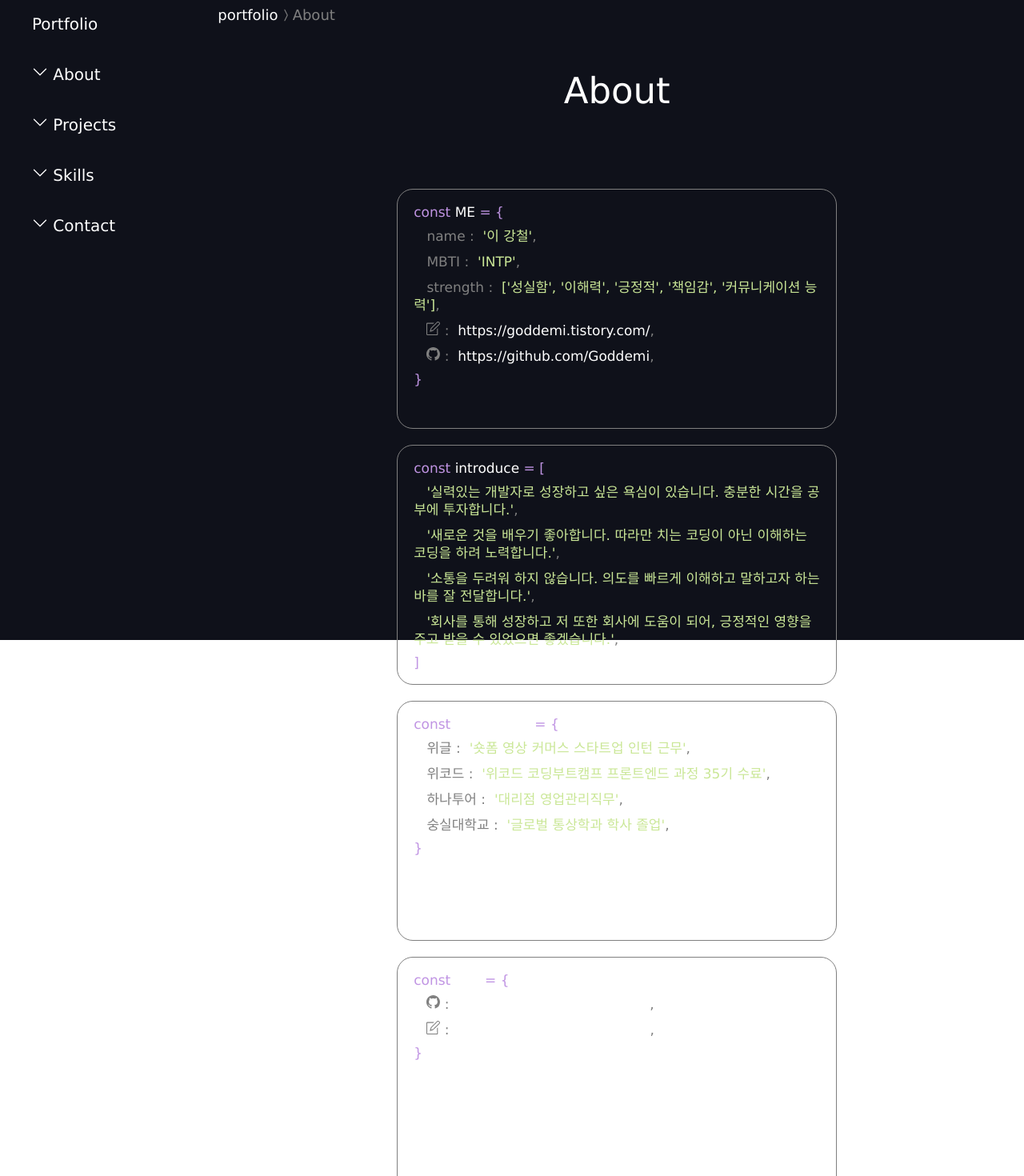
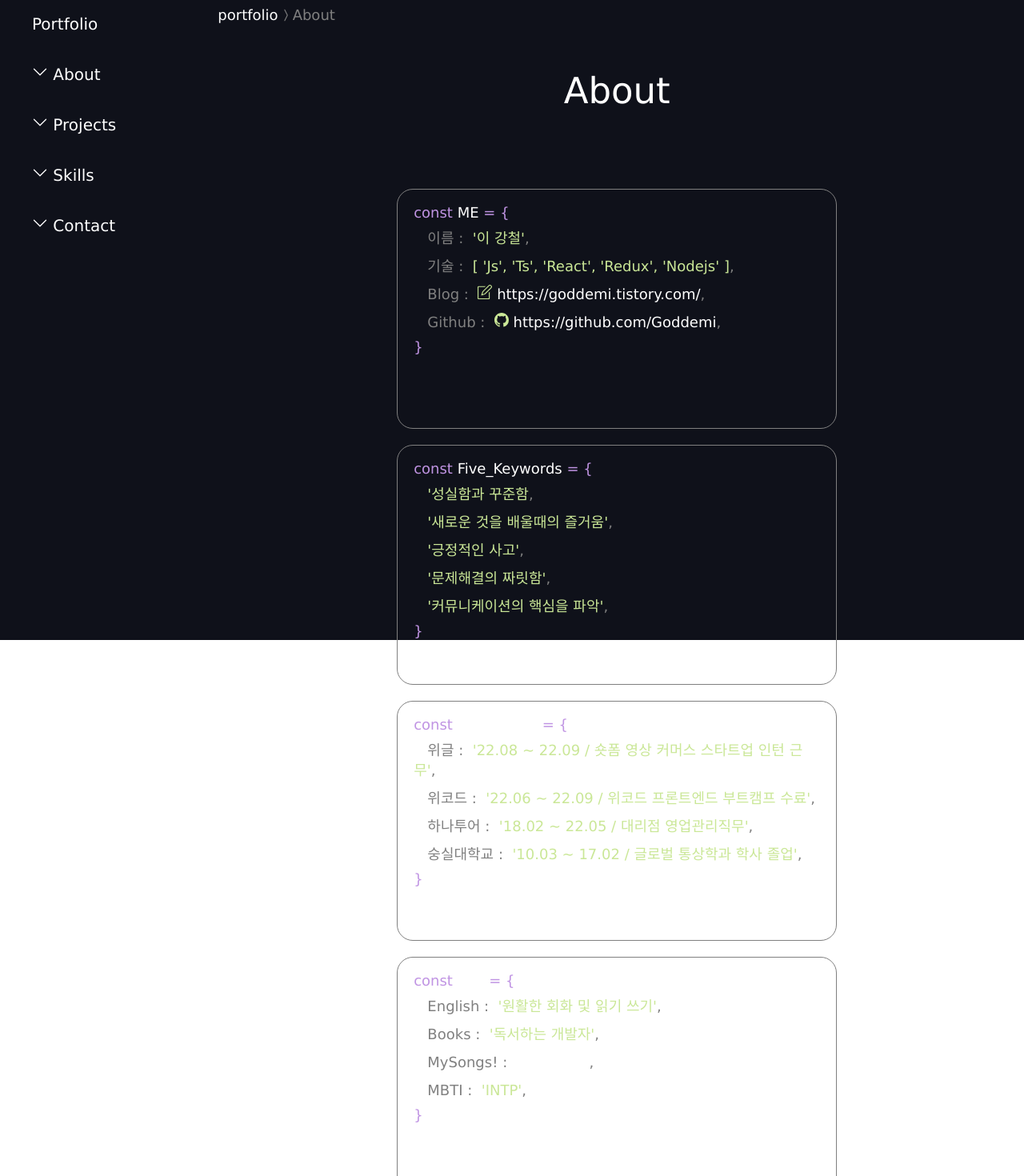
Before and after one commit to Goddemi/Portfolio, a React (Create React App) app in the folder client/: page /about in a window 1280 px wide. Shown: the top 1470 px of the page at 80% size. Built offline with nearby package versions, Linux system fonts and the light colour scheme.

Commit message:
Add : about페이지 데이터 수정완료

```diff
--- a/client/src/assets/AboutData.tsx
+++ b/client/src/assets/AboutData.tsx
@@ -3,65 +3,91 @@ import { BsGithub } from "react-icons/bs";
 import { SlNote } from "react-icons/sl";
 
 const gitHubLink = (
-  <a href="https://github.com/Goddemi">https://github.com/Goddemi</a>
+  <>
+    <BsGithub />{" "}
+    <a href="https://github.com/Goddemi">https://github.com/Goddemi</a>
+  </>
 );
 
 const blogLink = (
-  <a href="https://goddemi.tistory.com/">https://goddemi.tistory.com/</a>
+  <>
+    <SlNote />{" "}
+    <a href="https://goddemi.tistory.com/">https://goddemi.tistory.com/</a>
+  </>
+);
+
+const melonLink = (
+  <a href="https://www.melon.com/artist/timeline.htm?artistId=944866">
+    MelonLink
+  </a>
 );
 
 export const AboutData = [
   {
     variable: "ME",
     content: [
-      { keyName: "name", value: "'이 강철'" },
-      { keyName: "MBTI", value: "'INTP'" },
+      { keyName: "이름", value: "'이 강철'" },
+
       {
-        keyName: "strength",
-        value: "['성실함', '이해력', '긍정적', '책임감', '커뮤니케이션 능력']",
+        keyName: "기술",
+        value: "[ 'Js', 'Ts', 'React', 'Redux', 'Nodejs' ]",
       },
-      { keyName: <SlNote />, value: blogLink },
-      { keyName: <BsGithub />, value: gitHubLink },
+      { keyName: "Blog", value: blogLink },
+      { keyName: "Github", value: gitHubLink },
     ],
   },
   {
-    variable: "introduce",
+    variable: "Five_Keywords",
     content: [
+      { value: "'성실함과 꾸준함" },
       {
-        value:
-          "'실력있는 개발자로 성장하고 싶은 욕심이 있습니다. 충분한 시간을 공부에 투자합니다.'",
+        value: "'새로운 것을 배울때의 즐거움'",
       },
       {
-        value:
-          "'새로운 것을 배우기 좋아합니다. 따라만 치는 코딩이 아닌 이해하는 코딩을 하려 노력합니다.'",
+        value: "'긍정적인 사고'",
       },
       {
-        value:
-          "'소통을 두려워 하지 않습니다. 의도를 빠르게 이해하고 말하고자 하는 바를 잘 전달합니다.'",
+        value: "'문제해결의 짜릿함'",
       },
       {
-        value:
-          "'회사를 통해 성장하고 저 또한 회사에 도움이 되어, 긍정적인 영향을 주고 받을 수 있었으면 좋겠습니다.'",
+        value: "'커뮤니케이션의 핵심을 파악'",
       },
     ],
   },
   {
-    variable: "experience",
+    variable: "Experience",
     content: [
-      { keyName: "위글", value: "'숏폼 영상 커머스 스타트업 인턴 근무'" },
+      {
+        keyName: "위글",
+        value: "'22.08 ~ 22.09 / 숏폼 영상 커머스 스타트업 인턴 근무'",
+      },
       {
         keyName: "위코드",
-        value: "'위코드 코딩부트캠프 프론트엔드 과정 35기 수료'",
+        value: "'22.06 ~ 22.09 / 위코드 프론트엔드 부트캠프 수료'",
       },
-      { keyName: "하나투어", value: "'대리점 영업관리직무'" },
-      { keyName: "숭실대학교", value: "'글로벌 통상학과 학사 졸업'" },
+      { keyName: "하나투어", value: "'18.02 ~ 22.05 / 대리점 영업관리직무'" },
+      {
+        keyName: "숭실대학교",
+        value: "'10.03 ~ 17.02 / 글로벌 통상학과 학사 졸업'",
+      },
     ],
   },
   {
     variable: "ETC",
     content: [
-      { keyName: <BsGithub />, value: gitHubLink },
-      { keyName: <SlNote />, value: blogLink },
+      {
+        keyName: "English",
+        value: "'원활한 회화 및 읽기 쓰기'",
+      },
+      {
+        keyName: "Books",
+        value: "'독서하는 개발자'",
+      },
+      {
+        keyName: "MySongs!",
+        value: melonLink,
+      },
+      { keyName: "MBTI", value: "'INTP'" },
     ],
   },
 ];
--- a/client/src/components/greeting/Greeting.tsx
+++ b/client/src/components/greeting/Greeting.tsx
@@ -6,9 +6,12 @@ const Greeting = () => {
     <Container>
       <ProfileImg src={process.env.PUBLIC_URL + "/reserve/imgs/profile.jpeg"} />
       <SayHello>
-        <span>성실하고 책임감 있는,</span>
-        <span>프론트엔드 개발자 이강철 입니다.</span>
-        <span className="blinking">|</span>
+        <MyName>프론트엔드 개발자 이강철 입니다.</MyName>
+        <KeySentence>
+          <span className="colored">직관적인 UI/UX</span>와{" "}
+          <span className="colored">클린코드</span>를 추구합니다.
+          <span className="blinking">|</span>
+        </KeySentence>
       </SayHello>
     </Container>
   );
@@ -22,18 +25,20 @@ const Container = styled.div`
 `;
 
 const ProfileImg = styled.img`
-  width: 350px;
+  width: 380px;
   border-radius: 20px;
 `;
 
 const SayHello = styled.div`
-  padding: 100px 50px;
+  display: flex;
+  flex-direction: column;
+  justify-content: center;
+
   span {
-    font-size: 40px;
-    margin: 50px 10px;
+    font-size: 35px;
 
-    &:first-child {
-      display: block;
+    .colored {
+      color: ${(props) => props.theme.purple};
     }
   }
   .blinking {
@@ -45,3 +50,12 @@ const SayHello = styled.div`
     }
   }
 `;
+
+const MyName = styled.span`
+  display: block;
+  margin: 30px;
+`;
+
+const KeySentence = styled.span`
+  margin: 30px;
+`;
--- a/client/src/pages/about/ContentBox.tsx
+++ b/client/src/pages/about/ContentBox.tsx
@@ -20,7 +20,7 @@ const ContentBox: React.FC<Props> = ({ variable, content }) => {
       {content.map(({ keyName, value }) => {
         return (
           <Content>
-            {variable !== "introduce" ? (
+            {variable !== "Five_Keywords" ? (
               <>
                 <Key>&nbsp;&nbsp; {keyName}&nbsp;:&nbsp;</Key>
                 <Value> {value}</Value>
@@ -50,7 +50,7 @@ const Container = styled.div`
   border: 1px solid gray;
   border-radius: ${(props) => props.theme.radius};
   span {
-    font-size: 17px;
+    font-size: 18px;
   }
 `;
 
@@ -75,6 +75,6 @@ const Key = styled.span`
 `;
 
 const Value = styled.span`
-  line-height: 22px;
+  line-height: 25px;
   color: ${(props) => props.theme.green};
 `;
```
